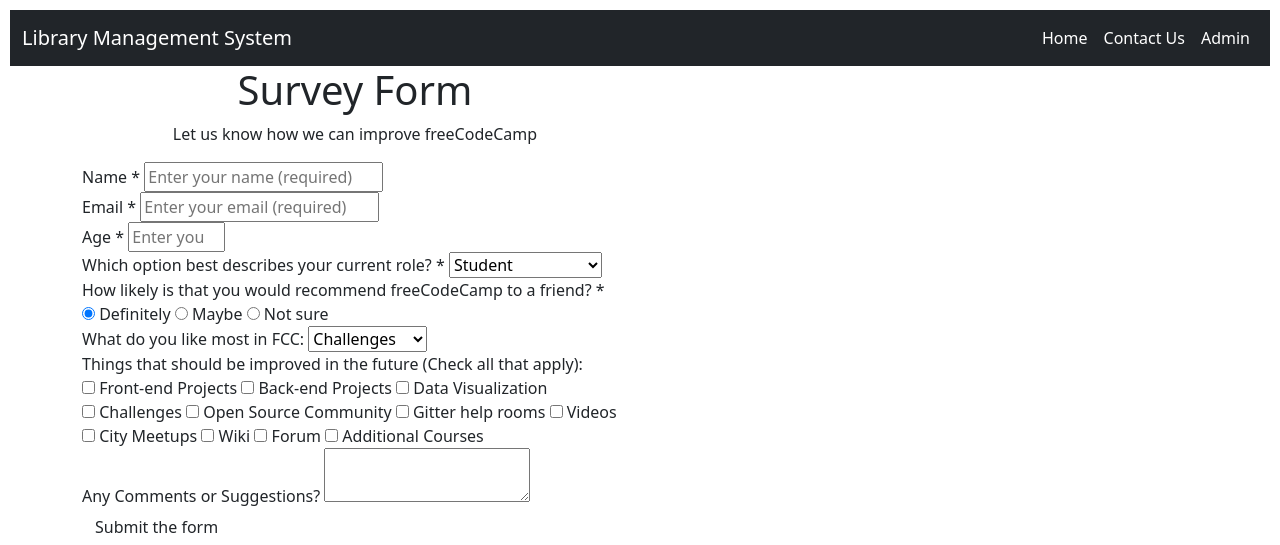
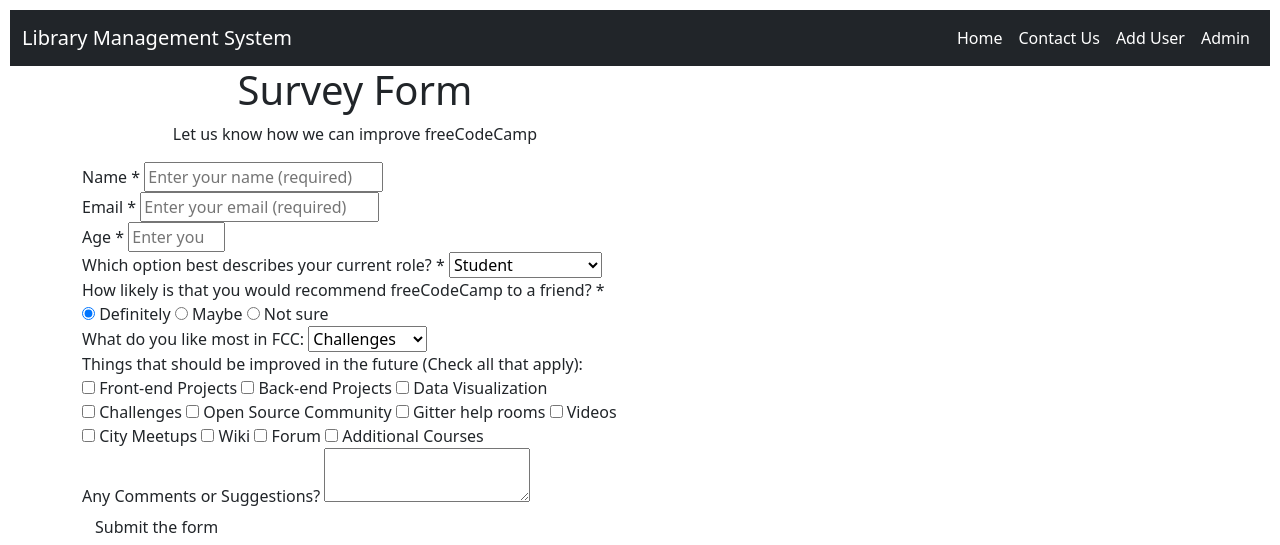
Before and after one commit to Ankur-586/DjangowithAjax, a Django app: page /auth/reg/ in a window 1280 px wide. Shown: the top 545 px of the page. Run offline with Django 5.2, Linux system fonts and the light colour scheme; some libraries are stand-ins or nearby versions.

Commit message:
add_user_form

```diff
--- a/templates/includes/navbar.html
+++ b/templates/includes/navbar.html
@@ -14,6 +14,9 @@
                 <a class="nav-link active" href="{% url 'contact' %}">Contact Us</a>
               </li>
               <li class="nav-item">
+                <a class="nav-link active" href="{% url 'register' %}">Add User</a>
+              </li>
+              <li class="nav-item">
                 <a class="nav-link active" href="http://127.0.0.1:8000/admin/" target="_blank">Admin</a>
               </li>
             </ul>
```
